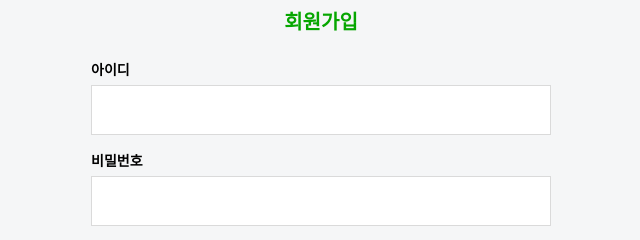
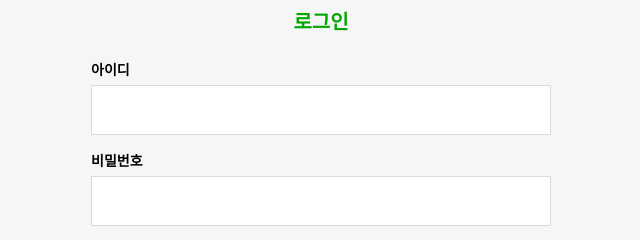
Before and after one commit to codesquad-member-2020/signup-8, a plain HTML site: page FE/views/login.html in a window 1280 px wide. Shown: the top 240 px of the page, 319-959 px from the left. Drawn offline with Linux system fonts and the light colour scheme.

Commit message:
[Fix] 로그인 페이지 헤더 올바르게 변경

```diff
--- a/FE/views/login.html
+++ b/FE/views/login.html
@@ -9,7 +9,7 @@
   </head>
   <body>
     <div id="header" role="banner">
-      <h1 class="join_membership"><a href="./main.html" class="signup_header">회원가입</a></h1>
+      <h1 class="join_membership"><a href="./main.html" class="signup_header">로그인</a></h1>
     </div>
     <div class="wrap">
       <form action="" id="login-form">
```
